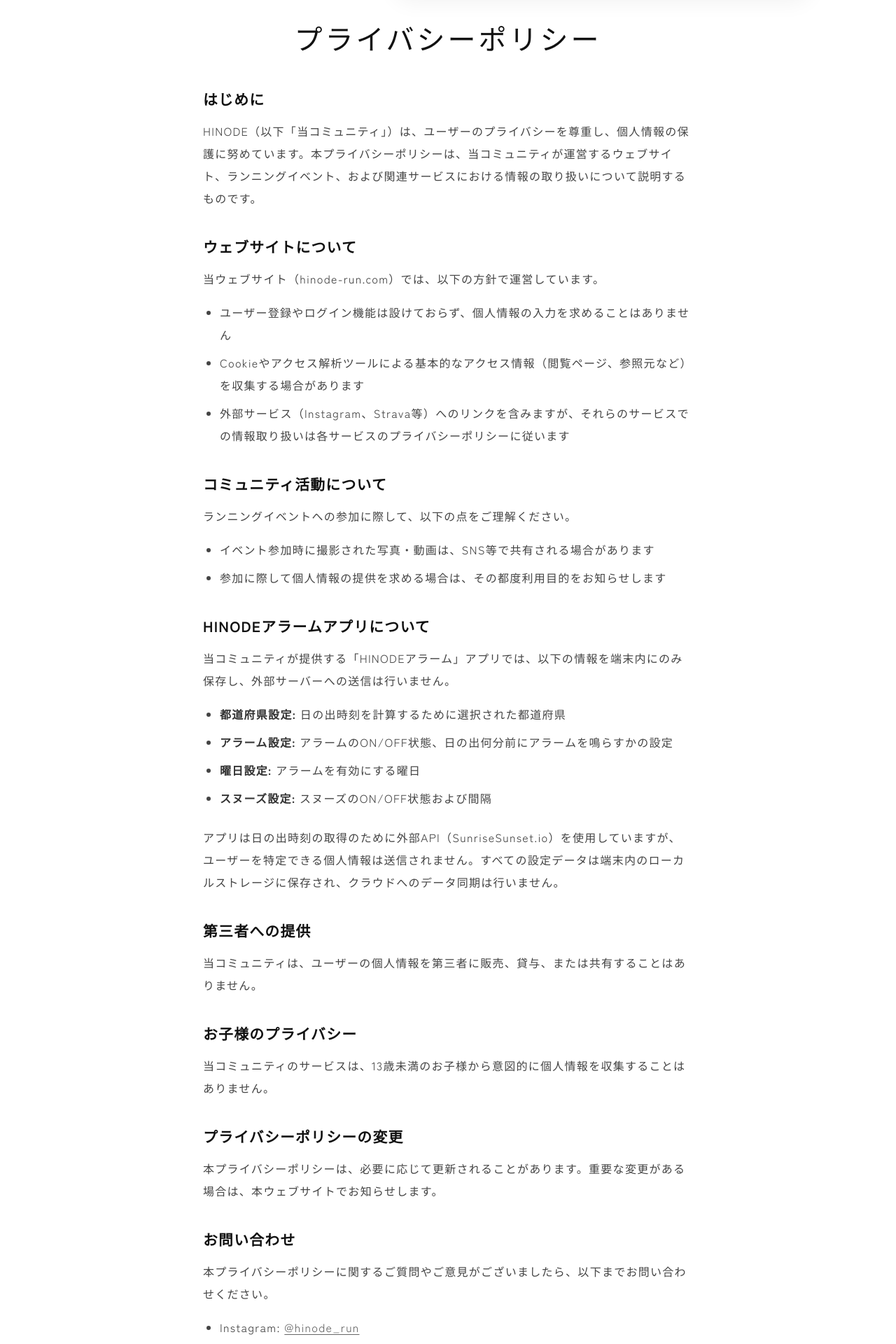
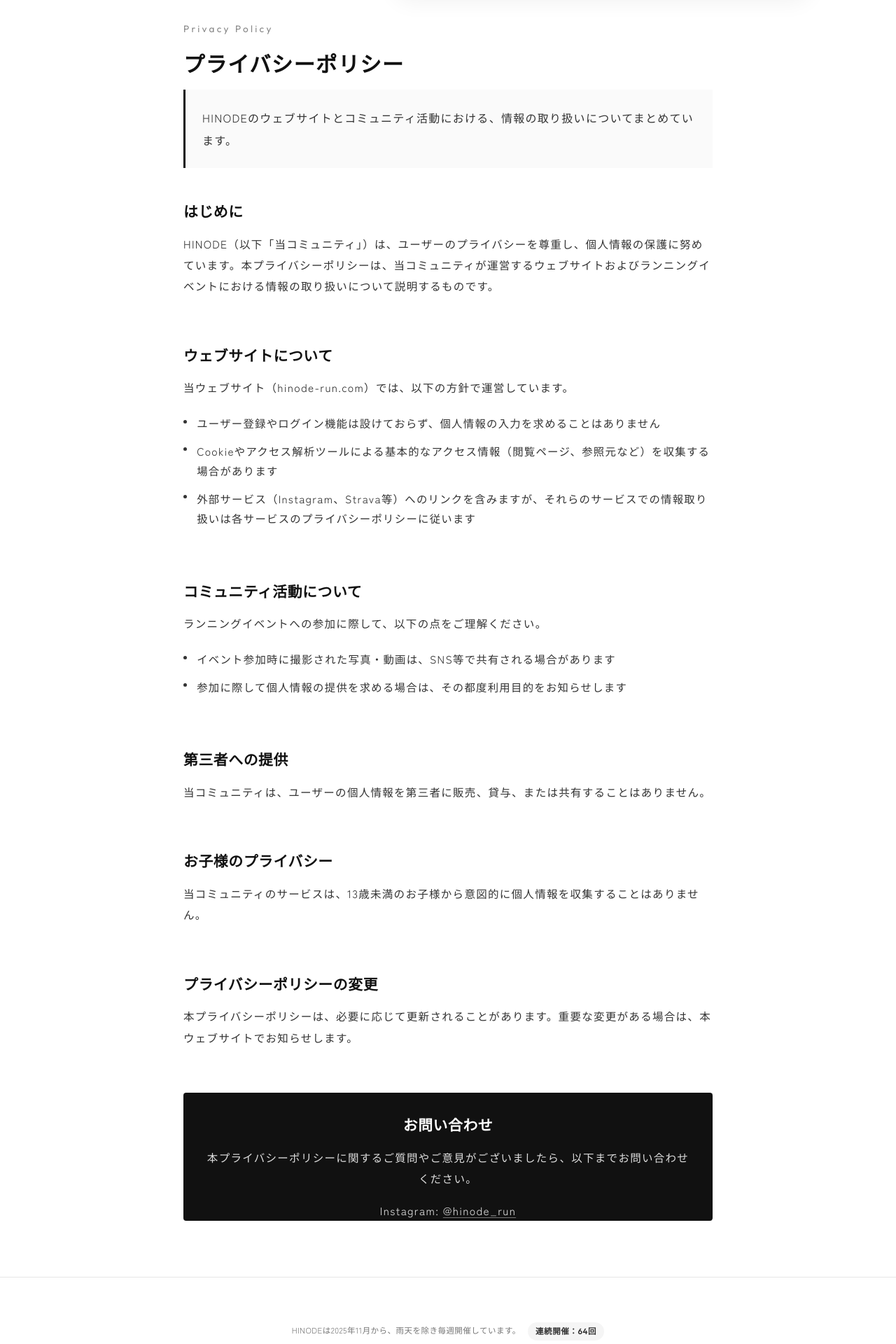
Before and after one commit to git10a/hinode, a Next.js app: page /privacy in a window 1280 px wide. Shown: the part 100-2020 px from the top of the page at 70% size. Built offline with nearby package versions, Linux system fonts and the light colour scheme.

Commit message:
Update privacy page design

```diff
--- a/app/globals.css
+++ b/app/globals.css
@@ -1317,70 +1317,171 @@ footer p {
 
 /* Privacy Page */
 .privacy-page {
-    padding: 8rem 0 4rem;
-    min-height: 100vh;
     background: var(--color-bg);
+    color: var(--color-text);
+    padding: 8rem 0 5rem;
+}
+
+.privacy-container {
+    max-width: 820px;
+    margin: 0 auto;
+    padding: 0 2rem;
+}
+
+.privacy-kicker {
+    font-family: var(--font-en);
+    font-size: 0.85rem;
+    letter-spacing: 0.24em;
+    text-transform: none;
+    color: #888;
+    margin-bottom: 0.8rem;
 }
 
 .privacy-page h1 {
-    font-size: 2.5rem;
+    font-family: var(--font-jp);
+    font-size: 1.9rem;
+    font-weight: 600;
+    line-height: 1.5;
+    letter-spacing: 0.04em;
+    margin-bottom: 0.9rem;
+}
+
+.privacy-lead {
+    font-size: 1rem;
+    line-height: 2;
+    color: #333;
+    max-width: 100%;
     margin-bottom: 3rem;
-    text-align: center;
-    letter-spacing: 0.1em;
+    padding: 1.5rem;
+    background: #fafafa;
+    border-left: 3px solid #111;
 }
 
 .privacy-content {
-    max-width: 700px;
-    margin: 0 auto;
+    max-width: 100%;
+}
+
+.privacy-section {
+    padding: 2.2rem 0;
+}
+
+.privacy-section:first-child {
+    padding-top: 0;
+}
+
+.privacy-section:last-child {
+    padding-bottom: 0;
 }
 
 .privacy-content h2 {
+    font-family: var(--font-jp);
     font-size: 1.3rem;
-    margin-top: 2.5rem;
-    margin-bottom: 1rem;
+    font-weight: 600;
+    letter-spacing: 0.03em;
+    margin-bottom: 1.1rem;
     padding-left: 0;
-    border-left: none;
-    font-weight: 600;
+    border-left: 0;
 }
 
 .privacy-content p {
-    font-size: 1rem;
-    line-height: 2;
+    font-size: 0.97rem;
+    line-height: 1.95;
+    color: #333;
     margin-bottom: 1rem;
     max-width: 100%;
 }
 
+.privacy-content p:last-child {
+    margin-bottom: 0;
+}
+
 .privacy-content ul {
-    margin-bottom: 1.5rem;
-    padding-left: 1.5rem;
+    margin: 1rem 0 0;
+    padding: 0;
 }
 
 .privacy-content ul li {
-    list-style: disc;
-    font-size: 1rem;
-    line-height: 2;
-    color: #444;
-    margin-bottom: 0.5rem;
+    list-style: none;
+    position: relative;
+    font-size: 0.96rem;
+    line-height: 1.85;
+    color: #333;
+    padding: 0.35rem 0 0.35rem 1.2rem;
 }
 
-.privacy-content ul li strong {
-    font-weight: 600;
-    color: #333;
+.privacy-content ul li::before {
+    content: '';
+    position: absolute;
+    left: 0;
+    top: 0.95rem;
+    width: 5px;
+    height: 5px;
+    background: #333;
+    border-radius: 50%;
 }
 
 .privacy-content a {
-    color: #666;
+    color: #555;
     text-decoration: underline;
+    text-decoration-color: rgba(0, 0, 0, 0.2);
     text-underline-offset: 3px;
 }
 
 .privacy-content a:hover {
-    color: var(--color-text);
+    color: #111;
+    text-decoration-color: #111;
 }
 
-.privacy-content .copyright {
-    margin-top: 4rem;
+.privacy-contact {
+    margin-top: 1.8rem;
+    padding: 2rem;
+    background: #111;
+    color: #fff;
+    border-radius: 4px;
     text-align: center;
-    font-size: 0.9rem;
-    color: #888;
 }
+
+.privacy-contact h2 {
+    color: #fff;
+}
+
+.privacy-contact p,
+.privacy-contact a {
+    color: #ddd;
+}
+
+.privacy-contact a {
+    text-decoration-color: rgba(255, 255, 255, 0.4);
+}
+
+.privacy-contact a:hover {
+    color: #fff;
+    text-decoration-color: #fff;
+}
+
+@media (max-width: 768px) {
+    .privacy-page {
+        padding: 6rem 0 4rem;
+    }
+
+    .privacy-container {
+        padding: 0 1.5rem;
+    }
+
+    .privacy-page h1 {
+        font-size: 1.55rem;
+    }
+
+    .privacy-lead {
+        padding: 1.2rem;
+        margin-bottom: 2.4rem;
+    }
+
+    .privacy-section {
+        padding: 1.9rem 0;
+    }
+
+    .privacy-contact {
+        padding: 1.6rem 1.3rem;
+    }
+}
--- a/app/privacy/page.js
+++ b/app/privacy/page.js
@@ -1,20 +1,27 @@
 export const metadata = {
     title: 'プライバシーポリシー | HINODE',
-    description: 'HINODEのプライバシーポリシー。ウェブサイト、コミュニティ活動、公式アプリにおける情報の取り扱いについて説明しています。',
+    description: 'HINODEのプライバシーポリシー。ウェブサイトとコミュニティ活動における情報の取り扱いについて説明しています。',
 };
 
 export default function Privacy() {
     return (
         <section className="privacy-page">
-            <div className="container">
+            <div className="privacy-container">
+                <p className="privacy-kicker">Privacy Policy</p>
                 <h1>プライバシーポリシー</h1>
+                <p className="privacy-lead">
+                    HINODEのウェブサイトとコミュニティ活動における、情報の取り扱いについてまとめています。
+                </p>
 
                 <div className="privacy-content">
+                    <section className="privacy-section">
                         <h2>はじめに</h2>
                         <p>
-                        HINODE（以下「当コミュニティ」）は、ユーザーのプライバシーを尊重し、個人情報の保護に努めています。本プライバシーポリシーは、当コミュニティが運営するウェブサイト、ランニングイベント、および関連サービスにおける情報の取り扱いについて説明するものです。
+                            HINODE（以下「当コミュニティ」）は、ユーザーのプライバシーを尊重し、個人情報の保護に努めています。本プライバシーポリシーは、当コミュニティが運営するウェブサイトおよびランニングイベントにおける情報の取り扱いについて説明するものです。
                         </p>
+                    </section>
 
+                    <section className="privacy-section">
                         <h2>ウェブサイトについて</h2>
                         <p>当ウェブサイト（hinode-run.com）では、以下の方針で運営しています。</p>
                         <ul>
@@ -22,50 +29,45 @@ export default function Privacy() {
                             <li>Cookieやアクセス解析ツールによる基本的なアクセス情報（閲覧ページ、参照元など）を収集する場合があります</li>
                             <li>外部サービス（Instagram、Strava等）へのリンクを含みますが、それらのサービスでの情報取り扱いは各サービスのプライバシーポリシーに従います</li>
                         </ul>
+                    </section>
 
+                    <section className="privacy-section">
                         <h2>コミュニティ活動について</h2>
                         <p>ランニングイベントへの参加に際して、以下の点をご理解ください。</p>
                         <ul>
                             <li>イベント参加時に撮影された写真・動画は、SNS等で共有される場合があります</li>
                             <li>参加に際して個人情報の提供を求める場合は、その都度利用目的をお知らせします</li>
                         </ul>
+                    </section>
 
-                    <h2>HINODEアラームアプリについて</h2>
-                    <p>
-                        当コミュニティが提供する「HINODEアラーム」アプリでは、以下の情報を端末内にのみ保存し、外部サーバーへの送信は行いません。
-                    </p>
-                    <ul>
-                        <li><strong>都道府県設定:</strong> 日の出時刻を計算するために選択された都道府県</li>
-                        <li><strong>アラーム設定:</strong> アラームのON/OFF状態、日の出何分前にアラームを鳴らすかの設定</li>
-                        <li><strong>曜日設定:</strong> アラームを有効にする曜日</li>
-                        <li><strong>スヌーズ設定:</strong> スヌーズのON/OFF状態および間隔</li>
-                    </ul>
-                    <p>
-                        アプリは日の出時刻の取得のために外部API（SunriseSunset.io）を使用していますが、ユーザーを特定できる個人情報は送信されません。すべての設定データは端末内のローカルストレージに保存され、クラウドへのデータ同期は行いません。
-                    </p>
-
+                    <section className="privacy-section">
                         <h2>第三者への提供</h2>
                         <p>
                             当コミュニティは、ユーザーの個人情報を第三者に販売、貸与、または共有することはありません。
                         </p>
+                    </section>
 
+                    <section className="privacy-section">
                         <h2>お子様のプライバシー</h2>
                         <p>
                             当コミュニティのサービスは、13歳未満のお子様から意図的に個人情報を収集することはありません。
                         </p>
+                    </section>
 
+                    <section className="privacy-section">
                         <h2>プライバシーポリシーの変更</h2>
                         <p>
                             本プライバシーポリシーは、必要に応じて更新されることがあります。重要な変更がある場合は、本ウェブサイトでお知らせします。
                         </p>
+                    </section>
 
+                    <section className="privacy-section privacy-contact">
                         <h2>お問い合わせ</h2>
                         <p>本プライバシーポリシーに関するご質問やご意見がございましたら、以下までお問い合わせください。</p>
-                    <ul>
-                        <li>Instagram: <a href="https://www.instagram.com/hinode_run/" target="_blank" rel="noopener noreferrer">@hinode_run</a></li>
-                    </ul>
-
-                    <p className="copyright">© 2025 HINODE. All rights reserved.</p>
+                        <p>
+                            Instagram: <a href="https://www.instagram.com/hinode_run/" target="_blank" rel="noopener noreferrer">@hinode_run</a>
+                        </p>
+                    </section>
                 </div>
             </div>
         </section>
```
Lines whose indentation alone changed are shown as unchanged.
